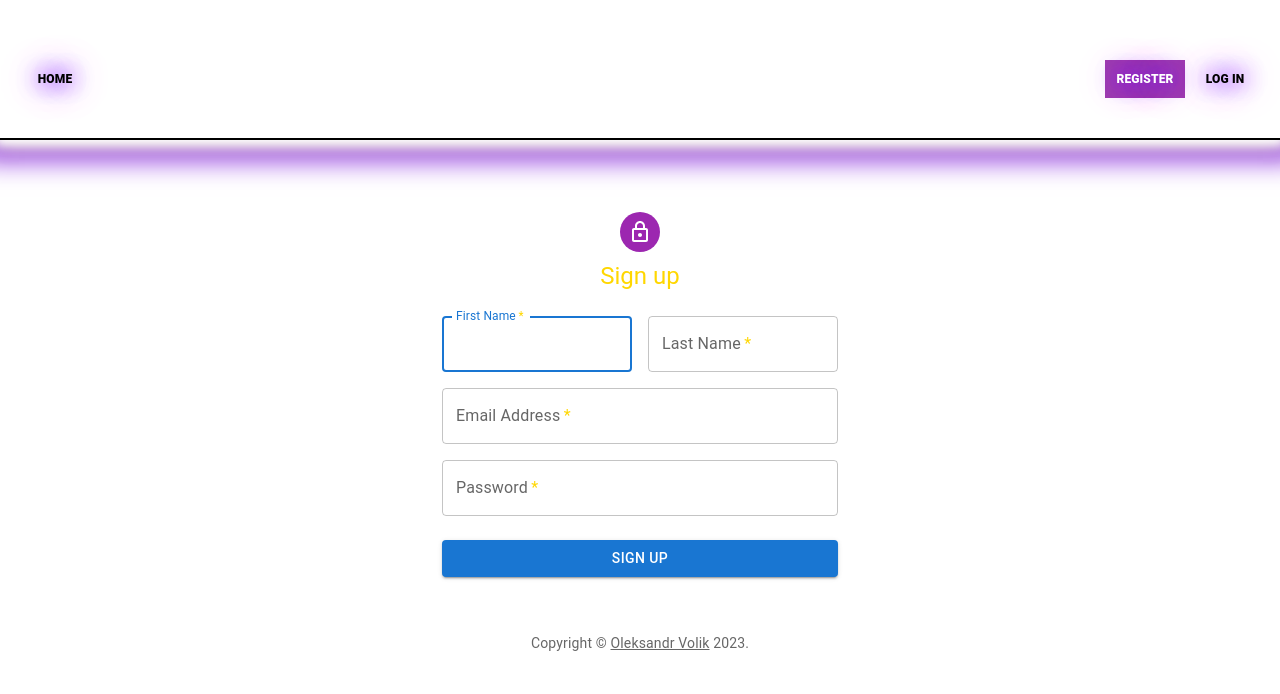
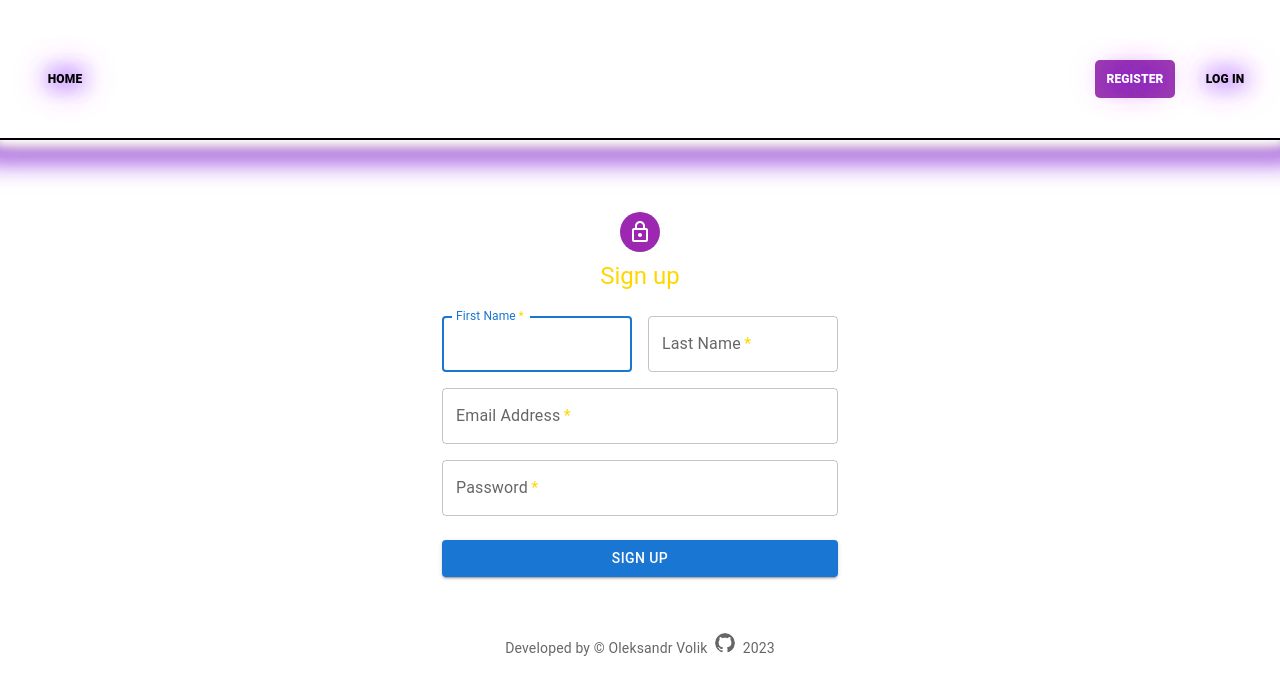
Before and after one commit to Olek9508/goit-react-hw-08-phonebook, a React (Create React App) app: page /goit-react-hw-08-phonebook/register in a window 1280 px wide. Shown: the top 694 px of the page. Built offline with nearby package versions, Linux system fonts and the light colour scheme.

Commit message:
fix style's bugs

```diff
--- a/package.json
+++ b/package.json
@@ -20,6 +20,7 @@
     "prop-types": "^15.8.1",
     "react": "^18.1.0",
     "react-dom": "^18.1.0",
+    "react-icons": "^4.7.1",
     "react-loader-spinner": "^5.3.4",
     "react-redux": "^8.0.5",
     "react-router-dom": "^6.8.0",
--- a/src/components/ContactForm/ContactForm.styled.jsx
+++ b/src/components/ContactForm/ContactForm.styled.jsx
@@ -22,8 +22,8 @@ export const FormBox = styled(Form)`
 export const Label = styled.label`
   width: 60px;
   margin-right: 10px;
-  color: white;
-text-shadow: 0 0 20px #7f00ff,
+  color: black;
+  text-shadow: 0 0 20px #7f00ff,
              0 0 30px #9831ff,
              0 0 40px #ac59ff;
 `;
@@ -46,16 +46,19 @@ export const BtnSubmit = styled.button`
   margin-top: 15px;
   width: 180px;
   font-size: 16px;
+  font-weight: bold;
   padding: 1.5rem;
   margin-top: 25px;
   background: transparent;
   text-align: center;
   border-radius: 5px;
   cursor: pointer;
-  color: rgb(127, 255, 0);
-  border: rgb(127, 255, 0) 0.125em solid;
-  text-shadow: 0 0 0.125em hsl(0 0% 100% / 0.3), 0 0 0.45em rgb(127, 255, 0);
-  box-shadow: inset 0 0 0.5em 0 rgb(127, 255, 0), 0 0 0.5em 0 rgb(127, 255, 0);
+  color: darkgreen;
+  border: darkgreen 0.125em solid;
+text-shadow: 0 0 20px #00ff06,
+             0 0 30px #31ff54,
+             0 0 40px #59ff80;
+box-shadow: inset 0 0 0.5em 0 rgb(127, 255, 0), 0 0 0.5em 0 rgb(127, 255, 0);
 :hover,
 :focus{
   background-color: rgb(127, 255, 0);
--- a/src/components/ContactList/Contact.styled.jsx
+++ b/src/components/ContactList/Contact.styled.jsx
@@ -21,10 +21,11 @@ export const ContactListText = styled.p`
 
 export const Text = styled.p`
   text-transform: capitalize;
-  color: white;
-  text-shadow:0 0 20px rgba(127,0,255,0),
+  color: black;
+  text-shadow: 0 0 20px #7f00ff,
              0 0 30px #9831ff,
              0 0 40px #ac59ff;
+  font-size: 16px;
 `
 ;
 
@@ -34,7 +35,8 @@ export const BtnDelete = styled.button`
   align-items: center;
   width: 180px;
   font-size: 16px;
-  color: #e04848;
+  font-weight: bold;
+  color: darkred;
   padding: 1.5rem;
   border-radius: 5px;
   border-color: transparent;
@@ -45,8 +47,9 @@ export const BtnDelete = styled.button`
   cursor: pointer;
   box-shadow: 0 0 50px 15px #e04848;
   border: #e04848 0.125em solid;
-  text-shadow: 0 0 0.125em hsl(0 0% 100% / 0.3), 0 0 0.45em #e04848;
-  box-shadow: inset 0 0 0.5em 0 #e04848, 0 0 0.5em 0 #e04848;
+text-shadow: 0 0 20px #ff0023,
+             0 0 30px #f32447,
+             0 0 40px #ff5993;  box-shadow: inset 0 0 0.5em 0 #e04848, 0 0 0.5em 0 #e04848;
   :hover,
 :focus{
   background-color: #e04848;
--- a/src/components/Filter/Filter.styled.jsx
+++ b/src/components/Filter/Filter.styled.jsx
@@ -9,8 +9,8 @@ justify-content: center;
 
 export const Label = styled.h3`
   margin-bottom: 10px;
-  color: white;
-text-shadow: 0 0 20px #7f00ff,
+  color: black;
+  text-shadow: 0 0 20px #7f00ff,
              0 0 30px #9831ff,
              0 0 40px #ac59ff;
 `;
--- a/src/components/NavigationToAuth/NavigationToAuth.styled.jsx
+++ b/src/components/NavigationToAuth/NavigationToAuth.styled.jsx
@@ -3,8 +3,10 @@ import { NavLink } from 'react-router-dom';
 
 export const Link = styled(NavLink)`
   display: block;
+  margin-left: 10px;
   width: 80px;
   color: black;
+  border-radius: 5px;
   text-shadow: 0 0 20px #7f00ff,
              0 0 30px #9831ff,
              0 0 40px #ac59ff;  font-size: 12px;
@@ -12,6 +14,12 @@ export const Link = styled(NavLink)`
   font-weight: 900;
   padding: 10px;
   text-align: center;
+  :hover{
+    background-color: #5ff0d0;
+    cursor: pointer;
+    box-shadow: #5ff0d0 0px 0px 50px;
+    transition-duration: 250ms;
+  }
   &.active {
     color: white;
     background-color: rgb(158, 63, 176);
--- /dev/null
+++ b/src/components/SignIn/Sign.styled.jsx
@@ -0,0 +1,16 @@
+import { BsGithub } from 'react-icons/bs';
+import styled from '@emotion/styled';
+
+
+export const Icon = styled(BsGithub)`
+  margin-left: 4px;
+  margin-right: 4px;
+  width: 20px;
+  height: 20px;
+  border-radius: 50%;
+  transition: transform 250ms cubic-bezier(0.4, 0, 0.2, 1);
+  :hover {
+    box-shadow: 0 0 13px 3px greenyellow;
+    transform: scale(1.3);
+  }
+`;
--- a/src/components/SignIn/SignIn.jsx
+++ b/src/components/SignIn/SignIn.jsx
@@ -12,6 +12,7 @@ import LockOutlinedIcon from '@mui/icons-material/LockOutlined';
 import Typography from '@mui/material/Typography';
 import Container from '@mui/material/Container';
 import { createTheme, ThemeProvider } from '@mui/material/styles';
+import { Icon } from './Sign.styled';
 
 
 function Copyright(props) {
@@ -22,12 +23,12 @@ function Copyright(props) {
       align="center"
       {...props}
     >
-      {'Copyright © '}
+      {'Developed by © Oleksandr Volik '}
       <Link color="inherit" href="https://github.com/olek9508">
-        Oleksandr Volik
-      </Link>{' '}
+        <Icon/>
+        </Link>{' '}
       {new Date().getFullYear()}
-      {'.'}
+      {''}
     </Typography>
   );
 }
--- a/src/components/SignUp/SignUp.jsx
+++ b/src/components/SignUp/SignUp.jsx
@@ -12,6 +12,7 @@ import LockOutlinedIcon from '@mui/icons-material/LockOutlined';
 import Typography from '@mui/material/Typography';
 import Container from '@mui/material/Container';
 import { createTheme, ThemeProvider } from '@mui/material/styles';
+import { Icon } from 'components/SignIn/Sign.styled';
 
 
 function Copyright(props) {
@@ -22,12 +23,12 @@ function Copyright(props) {
       align="center"
       {...props}
     >
-      {'Copyright © '}
+      {'Developed by © Oleksandr Volik '}
       <Link color="inherit" href="https://github.com/olek9508">
-        Oleksandr Volik
+        <Icon/>
       </Link>{' '}
       {new Date().getFullYear()}
-      {'.'}
+      {''}
     </Typography>
   );
 }
--- a/src/components/UserMenu/UserMenu.styled.jsx
+++ b/src/components/UserMenu/UserMenu.styled.jsx
@@ -13,4 +13,5 @@ export const HeaderBox = styled.div`
 
 export const UserTitle = styled.p`
   margin-right: 10px;
+  font-weight: bold;
 `;
--- a/src/index.css
+++ b/src/index.css
@@ -7,7 +7,6 @@ body {
     sans-serif;
   -webkit-font-smoothing: antialiased;
   -moz-osx-font-smoothing: grayscale;
-  background-color: black;
 }
 
 code {
--- a/src/pages/Home/Home.jsx
+++ b/src/pages/Home/Home.jsx
@@ -6,7 +6,7 @@ export default function Home() {
           // {/* // <HeroImg> */}
       <Container>
         <HeroTitle>
-         Now, manage your contacts is easier, than you can imagine! <HeroTitleWord>Please, sign in to continue</HeroTitleWord>
+         Now, manage your contacts is easier, than you can imagine! <HeroTitleWord>Please, sign in to continue :)</HeroTitleWord>
         </HeroTitle>
       </Container>
     // {/* // </HeroImg> */}
```
Also changed, not shown: src/components/SignUp/SignUp.styled.jsx (added), 1 other file (tests, documents, lock files or other folders).
